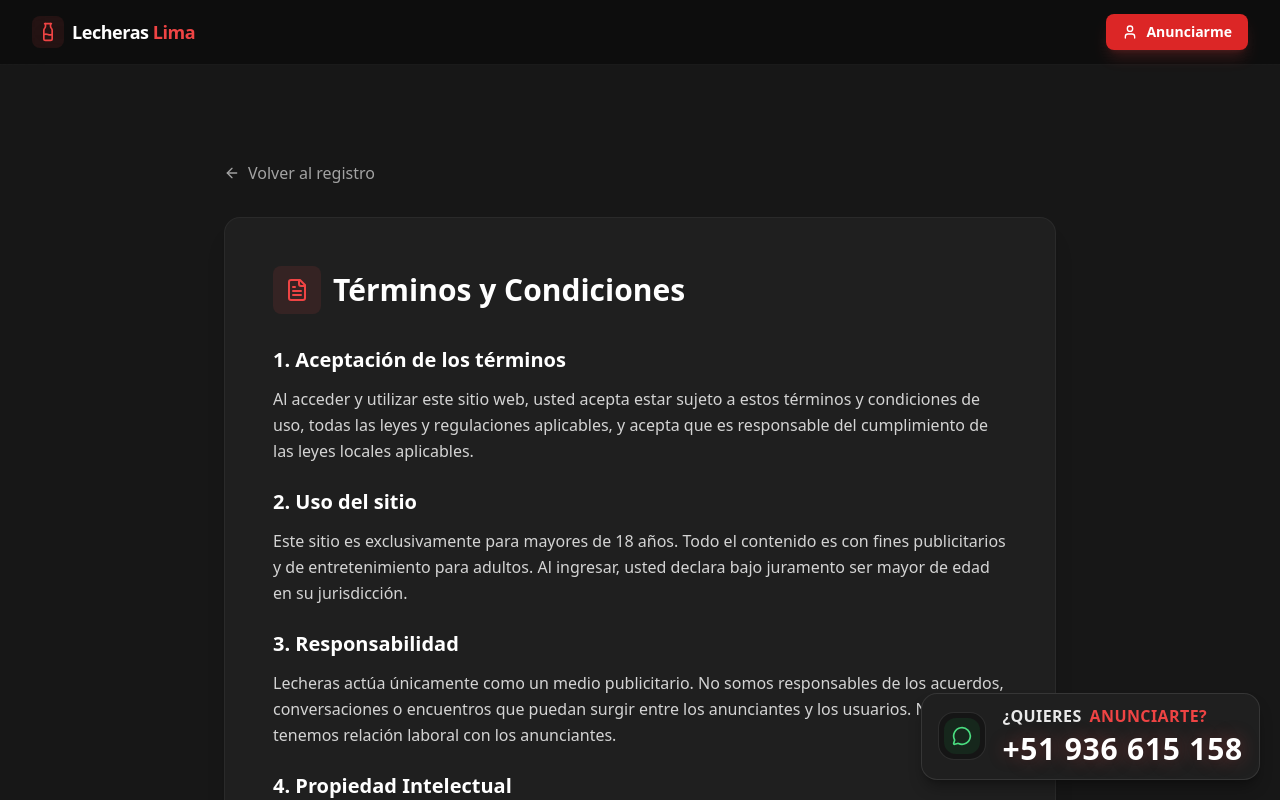
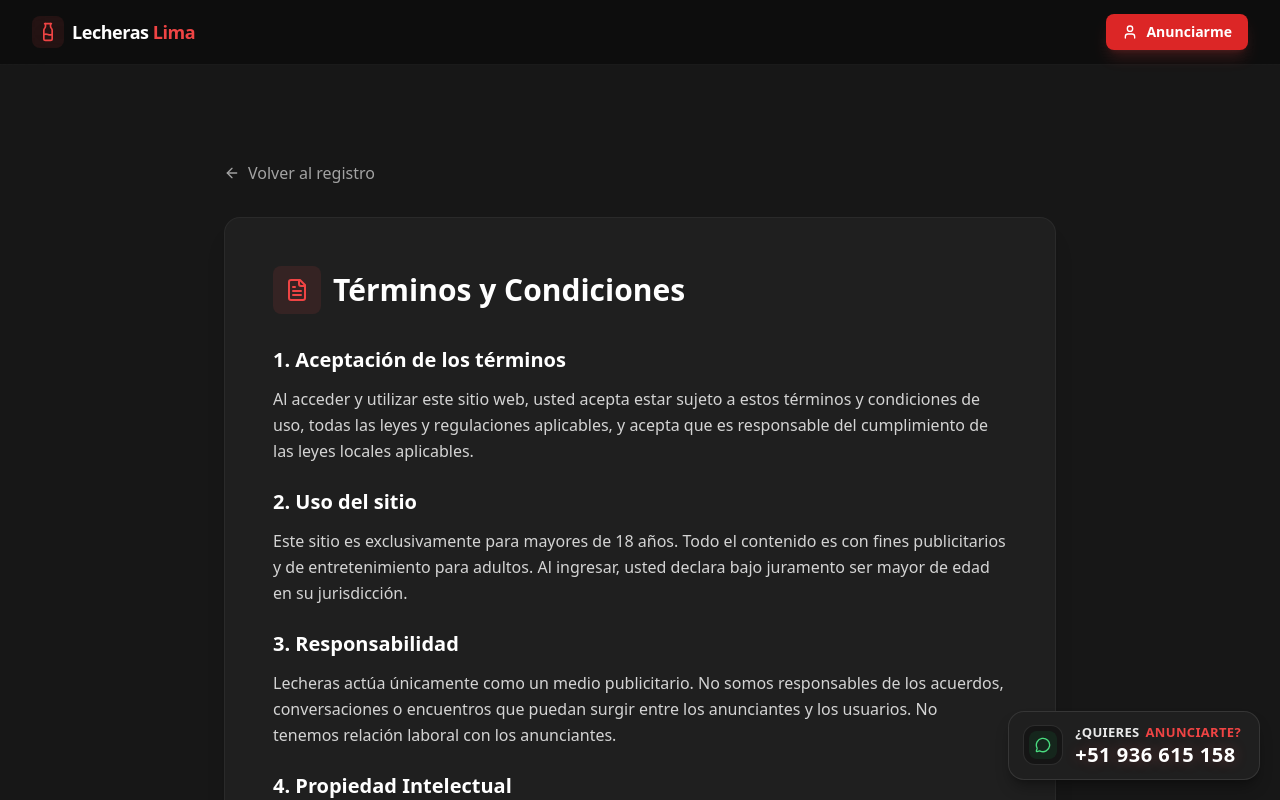
Before and after one commit to solucionessoftware2000/lecheras, a React (Vite) app: page /terms in a window 1280 px wide. Shown: the top 800 px of the page. Built offline with nearby package versions, Linux system fonts and the light colour scheme.

Commit message:
cambiando el tamaño del quieres anunciarte

```diff
--- a/src/components/WhatsAppFloat.tsx
+++ b/src/components/WhatsAppFloat.tsx
@@ -23,10 +23,11 @@ export function WhatsAppFloat() {
       rel="noopener noreferrer"
       aria-label="Abrir WhatsApp"
       className="
-        fixed bottom-5 right-5 z-50
-        group
+        fixed z-50
+        right-3 sm:right-5
+        bottom-[calc(env(safe-area-inset-bottom,0px)+12px)] sm:bottom-5
+        group select-none
         flex items-center
-        select-none
         rounded-2xl
         bg-[#1F1F1F]
         border border-white/10
@@ -37,61 +38,59 @@ export function WhatsAppFloat() {
         active:translate-y-0
       "
     >
-      {/* Wrapper para centrar y dar buen padding */}
-      <div className="flex items-center gap-4 px-4 py-3">
+      <div className="flex items-center gap-2 sm:gap-3 px-2.5 py-2.5 sm:px-3.5 sm:py-3">
         {/* Icono */}
         <div
-          className="grid w-12 h-12 transition-colors duration-200 border  place-items-center rounded-2xl bg-black/30 border-white/10 group-hover:border-white/20"
+          className="grid transition-colors duration-200 border rounded-full place-items-center w-11 h-11 sm:w-10 sm:h-10 sm:rounded-xl bg-black/30 border-white/10 group-hover:border-white/20 shrink-0"
         >
           <span
             className="
-              grid h-9 w-9 place-items-center
-              rounded-xl
+              grid place-items-center
+              h-8 w-8 sm:h-7 sm:w-7
+              rounded-full sm:rounded-lg
               bg-green-500/10 text-green-400
               transition-transform duration-200
-              group-hover:scale-[1.03]
+              group-hover:scale-[1.04]
             "
           >
-            <MessageCircle className="w-5 h-5" />
+            <MessageCircle className="w-4.5 h-4.5 sm:w-4 sm:h-4" />
           </span>
         </div>
 
-        {/* Texto (centrado y consistente) */}
-        <div className="flex flex-col justify-center leading-tight">
-          <div className="flex items-center gap-2">
-            <span className="text-[15px] sm:text-[16px] font-semibold text-white/90 tracking-wide">
+        {/* Texto: SIEMPRE visible */}
+        <div className="flex flex-col justify-center min-w-0 pr-1 leading-tight">
+          <div className="flex items-center gap-1.5 flex-wrap">
+            <span className="text-[12px] md:text-[13px] font-semibold text-white/90 tracking-wide">
               ¿QUIERES
             </span>
-            <span className="text-[15px] sm:text-[16px] font-semibold text-red-500 tracking-wide">
+            <span className="text-[12px] md:text-[13px] font-semibold text-red-500 tracking-wide">
               ANUNCIARTE?
             </span>
           </div>
 
           <div
             className="
-              mt-1
-              text-[26px] sm:text-[30px]
-              font-extrabold
-              tracking-wide
-              text-white
+              mt-0.5
+              text-[16px] md:text-[18px] lg:text-[20px]
+              font-extrabold tracking-wide text-white
               transition-transform duration-200
               group-hover:translate-x-[1px]
+              whitespace-nowrap
             "
-            style={{
-              textShadow: "0 0 18px rgba(239,68,68,0.35)",
-            }}
+            style={{ textShadow: "0 0 14px rgba(239,68,68,0.28)" }}
           >
             {phoneDisplay}
           </div>
         </div>
       </div>
 
-      {/* Glow sutil en hover (sin cambiar colores base) */}
+      {/* Glow sutil */}
       <span
         aria-hidden="true"
-        className="absolute inset-0 transition-opacity duration-200 opacity-0 pointer-events-none  rounded-2xl group-hover:opacity-100"
+        className="absolute inset-0 transition-opacity duration-200 opacity-0 pointer-events-none rounded-2xl group-hover:opacity-100"
         style={{
-          boxShadow: "0 0 0 1px rgba(239,68,68,0.18), 0 0 30px rgba(239,68,68,0.10)",
+          boxShadow:
+            "0 0 0 1px rgba(239,68,68,0.16), 0 0 26px rgba(239,68,68,0.09)",
         }}
       />
     </a>
```
